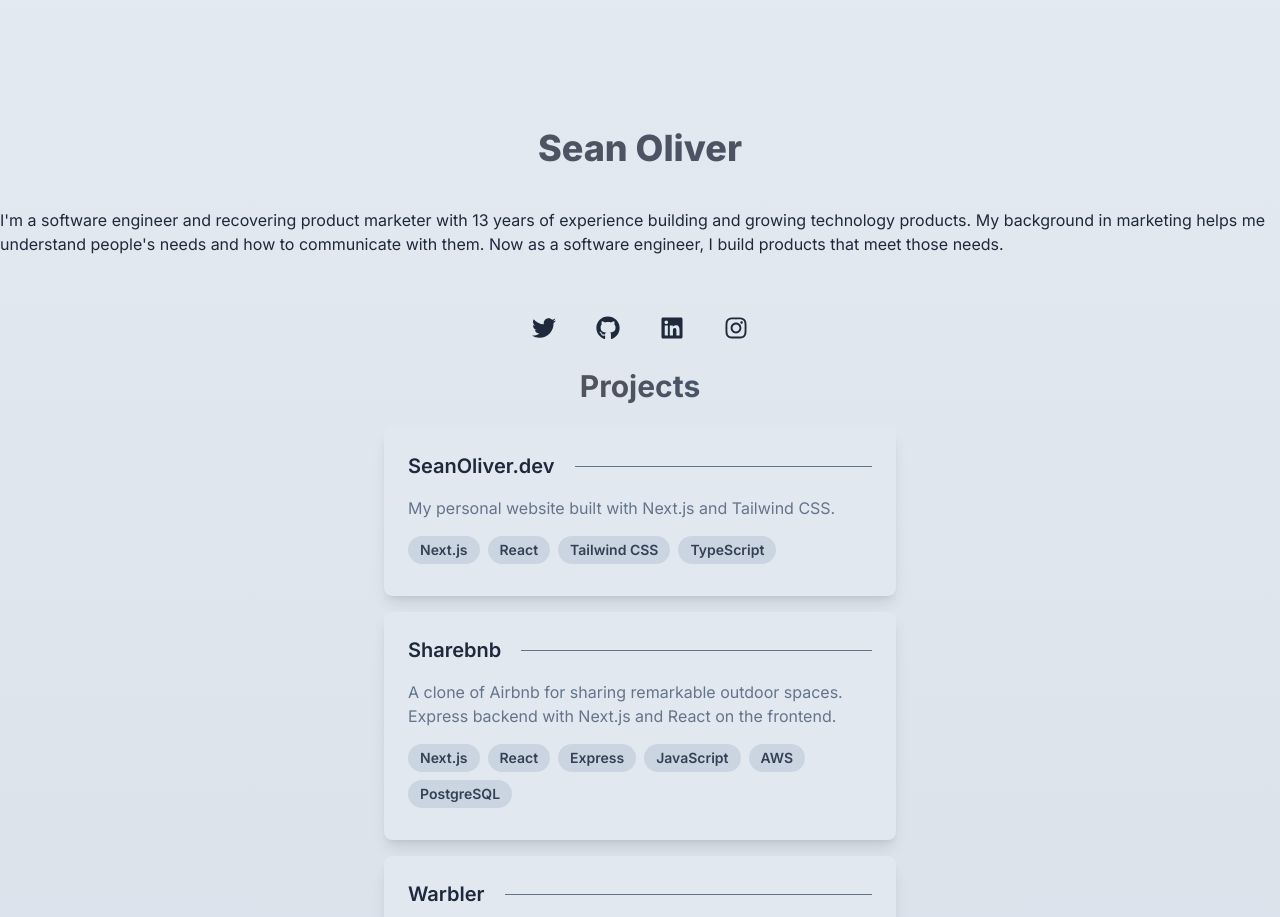
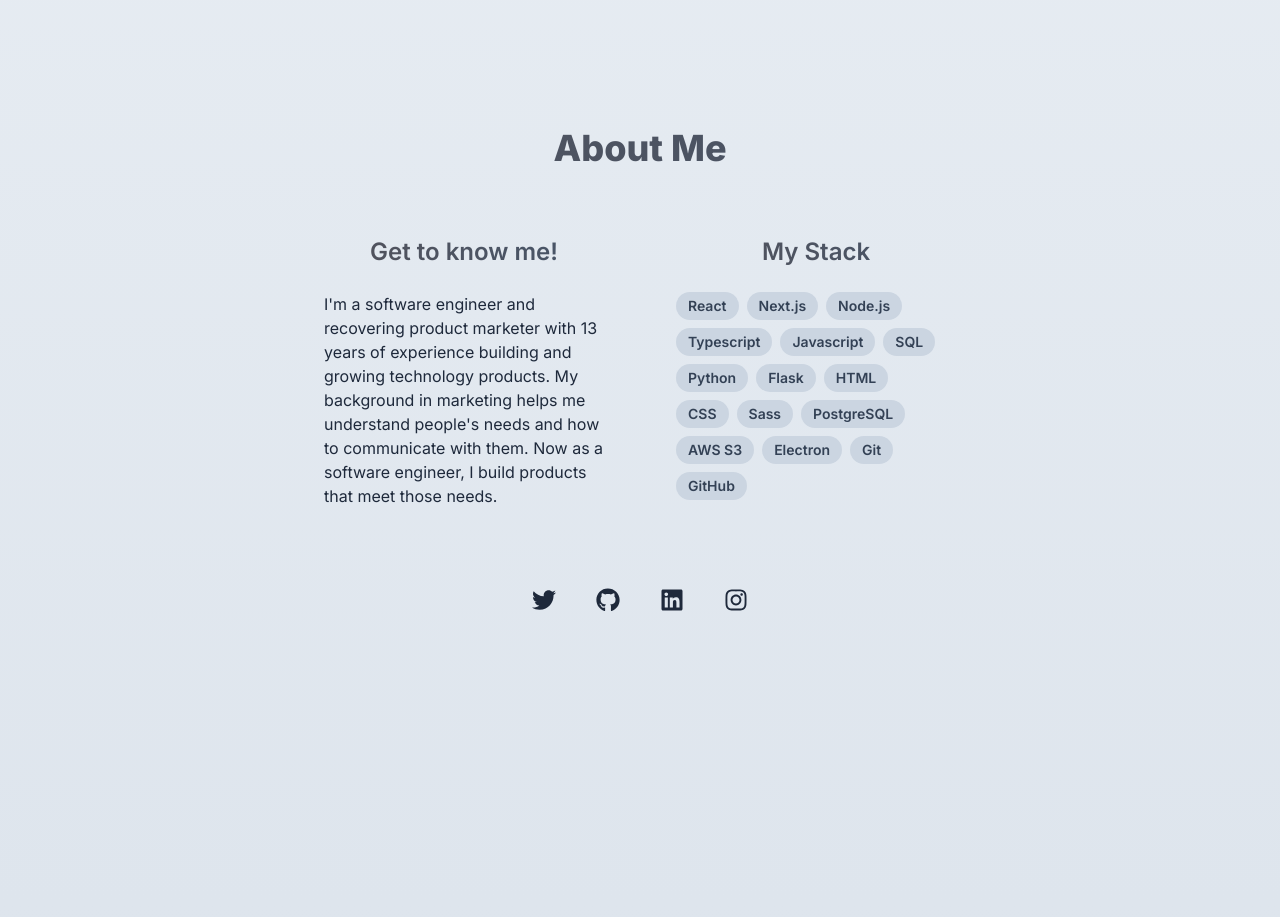
Before and after one commit to seanoliver/seanoliver-dot-dev, a Next.js app: page / in a window 1280 px wide. Shown: the part 1480-2397 px from the top of the page. Built offline with nearby package versions, Linux system fonts and the light colour scheme.

Commit message:
wip about section

```diff
--- a/src/app/about/page.tsx
+++ b/src/app/about/page.tsx
@@ -1,9 +1,7 @@
 'use client';
 
-import { motion } from 'framer-motion';
-import Image from 'next/image';
-
 import Title from '@/components/Title';
+import { CardTag, CardTags } from '@/components/cards';
 import { SOCIAL_LINKS } from '@/lib/globals';
 
 /** About me metadata */
@@ -22,28 +20,49 @@ const bodyVariants = {
 	visible: { opacity: 1, y: 0 },
 };
 
+const myStack = [
+	'React',
+	'Next.js',
+	'Node.js',
+	'Typescript',
+	'Javascript',
+	'SQL',
+	'Python',
+	'Flask',
+	'HTML',
+	'CSS',
+	'Sass',
+	'PostgreSQL',
+	'AWS S3',
+	'Electron',
+	'Git',
+	'GitHub',
+];
+
 /**
  * About me page
  * @returns About me page
  * @example
  * <About />
- * @see https://seanoliver.dev/about
  */
 export default function About(): JSX.Element {
 	return (
-		<section id='about'>
-			<div className='About flex flex-col mx-auto'>
-				<Title title={metadata.title} />
-				<div className='flex'>
-					{/* <PhotoLockup /> */}
-					<motion.p
-						variants={bodyVariants}
-						initial='hidden'
-						animate='visible'
-						transition={{ duration: 0.75 }}
-						className={`mt-4`}>
+		<section id='about' className='mb-80'>
+			<div className='About'>
+				<Title title='About Me' />
+				<div className='flex justify-center gap-8'>
+					<div className={`mt-4 w-1/4 p-5 rounded-lg`}>
+						<Title title='Get to know me!' titleSize='small' />
 						{metadata.longDescription}
-					</motion.p>
+					</div>
+					<div className={`mt-4 w-1/4 p-5 rounded-lg`}>
+						<Title title='My Stack' titleSize='small' />
+						<CardTags>
+							{myStack.map((tag, index) => (
+								<CardTag key={index}>{tag}</CardTag>
+							))}
+						</CardTags>
+					</div>
 				</div>
 				<SocialLinks />
 			</div>
@@ -51,56 +70,18 @@ export default function About(): JSX.Element {
 	);
 }
 
-const variants = {
-	hidden: { opacity: 0, y: 100 },
-	visible: { opacity: 1, y: 0 },
-};
-
-const PhotoLockup = () => {
-	return (
-		<motion.div
-			className={`relative rounded-xl overflow-auto p-8 md:block`}
-			style={{ minWidth: 'max-content' }}>
-			<div className='overflow-visible relative max-w-sm mx-auto pt-5 bg-white shadow-lg ring-1 ring-black/5 rounded-xl flex flex-col items-center dark:bg-slate-700 dark:highlight-white/5'>
-				<ProfilePic />
-				<div className='flex flex-col p-5 text-center'>
-					<strong className='text-slate-900 text-sm font-medium dark:text-slate-200'>
-						Hi, I&apos;m Sean
-					</strong>
-				</div>
-			</div>
-		</motion.div>
-	);
-};
-
-const ProfilePic = () => {
-	return (
-		<Image
-			className={`flex -left-6 w-24 h-24 rounded-full shadow-lg`}
-			src='/../public/profile.jpeg'
-			width={96}
-			height={96}
-			alt='Sean Oliver'
-		/>
-	);
-};
-
 const SocialLinks = (): JSX.Element => {
 	return (
 		<div className='About-social-icons flex flex-row justify-center mt-10'>
 			{SOCIAL_LINKS.map((link, index) => (
-				<motion.a
-					variants={variants}
-					initial='hidden'
-					animate='visible'
-					transition={{ delay: 0.1 + index * 0.1 }}
+				<a
 					key={`${link.name}-${index}`}
 					className={`About-social-link text-2xl m-5`}
 					href={link.url}
 					target='_blank'
 					rel='noopener noreferrer'>
 					{link.icon}
-				</motion.a>
+				</a>
 			))}
 		</div>
 	);
```
